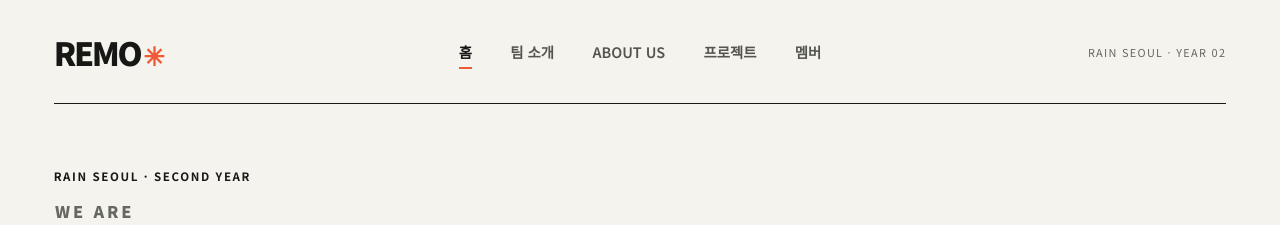
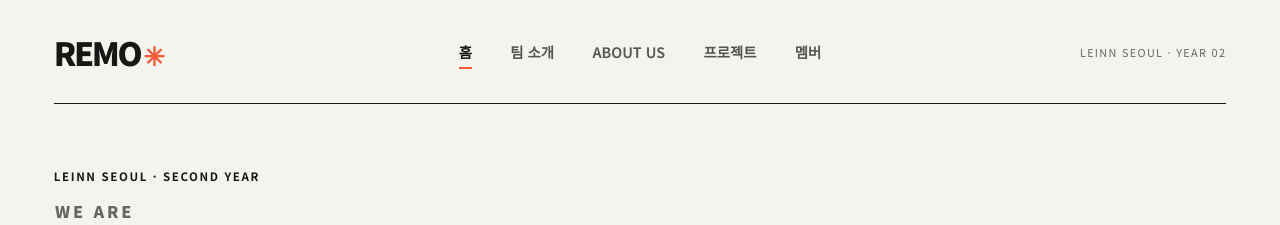
Before and after one commit to brianjudy10244/REMO, a Next.js app: page / in a window 1280 px wide. Shown: the top 225 px of the page. Built offline with nearby package versions, Linux system fonts and the light colour scheme.

Commit message:
Correct LEINN Seoul naming across the site

```diff
--- a/app/components/site-chrome.tsx
+++ b/app/components/site-chrome.tsx
@@ -23,7 +23,7 @@ export function SiteHeader() {
           return <Link className={active ? "active" : ""} href={item.href} key={item.href}>{item.label}</Link>;
         })}
       </nav>
-      <span className="header-meta">RAIN SEOUL · YEAR 02</span>
+      <span className="header-meta">LEINN SEOUL · YEAR 02</span>
     </header>
   );
 }
--- a/app/page.tsx
+++ b/app/page.tsx
@@ -3,7 +3,7 @@ import Image from "next/image";
 import Link from "next/link";
 import { SiteFrame } from "@/app/components/site-chrome";
 
-export const metadata: Metadata = { title: "REMO — Rain Seoul, Year 02" };
+export const metadata: Metadata = { title: "REMO — LEINN Seoul, Year 02" };
 
 export default function HomePage() {
   return (
@@ -11,7 +11,7 @@ export default function HomePage() {
       <main className="landing-main">
         <section className="landing-hero" aria-labelledby="landing-title">
           <div className="landing-heading">
-            <p className="eyebrow">RAIN SEOUL · SECOND YEAR</p>
+            <p className="eyebrow">LEINN SEOUL · SECOND YEAR</p>
             <h1 id="landing-title">
               <span>WE ARE</span>
               REMO<span className="landing-dot">.</span>
--- a/app/projects/page.tsx
+++ b/app/projects/page.tsx
@@ -12,7 +12,7 @@ export default async function ProjectsPage() {
       <main>
         <PageHero index="02" eyebrow="OUR PROJECTS" title="우리가 만드는 것" description="REMO의 네 프로젝트를 소개합니다. 서로 다른 주제와 방법으로 우리만의 결과를 만들어갑니다." />
         <section className="project-list section-space">
-          {projects.map((project, index) => <article className={`project-row tone-${index % 4}`} key={project.id}><div><span>PROJECT</span><b>{String(index + 1).padStart(2, "0")}</b></div><h2>{project.name}</h2><p>TEAM REMO<br />RAIN SEOUL · YEAR 02</p><span className="row-arrow">↗</span></article>)}
+          {projects.map((project, index) => <article className={`project-row tone-${index % 4}`} key={project.id}><div><span>PROJECT</span><b>{String(index + 1).padStart(2, "0")}</b></div><h2>{project.name}</h2><p>TEAM REMO<br />LEINN SEOUL · YEAR 02</p><span className="row-arrow">↗</span></article>)}
         </section>
       </main>
     </SiteFrame>
```
